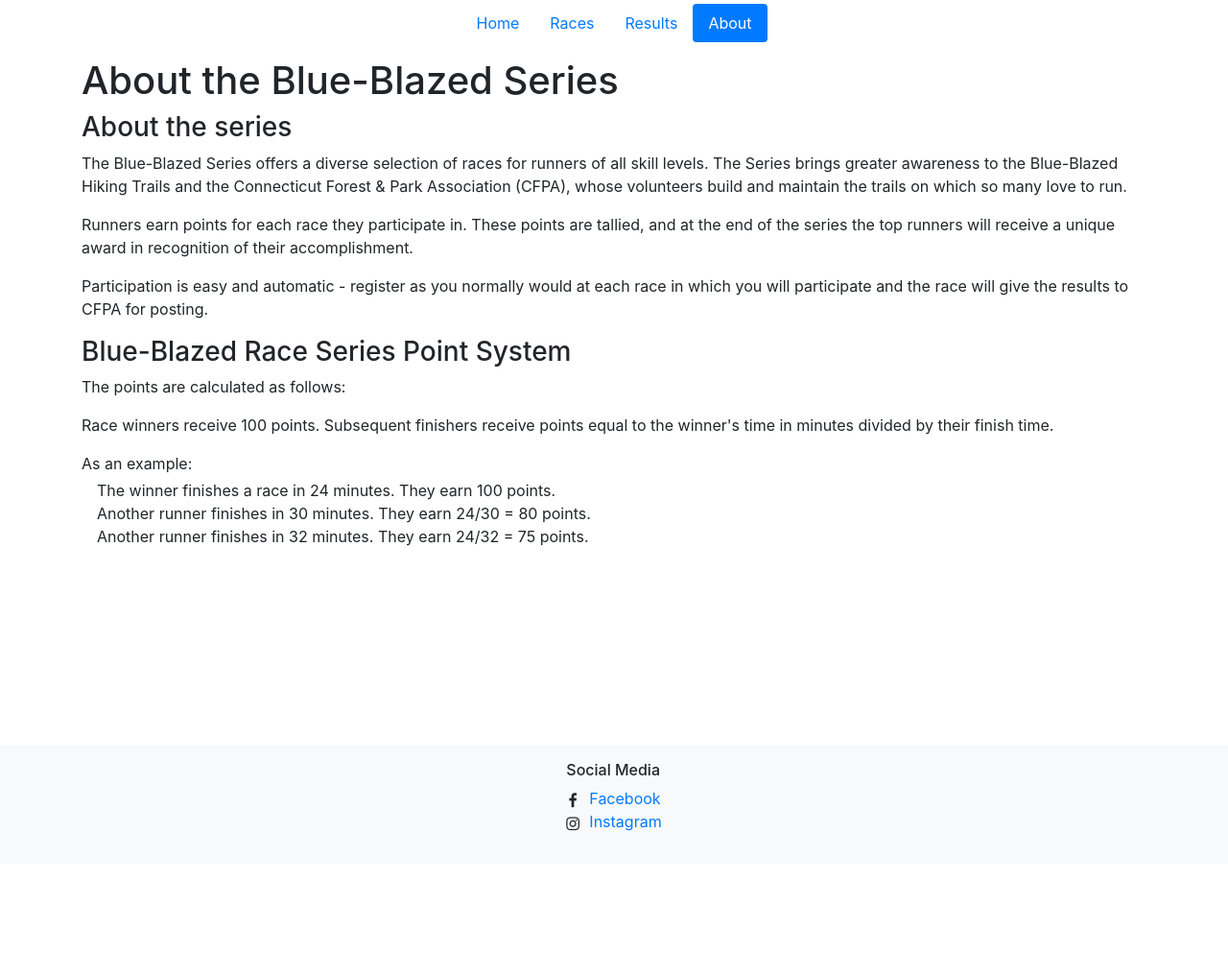
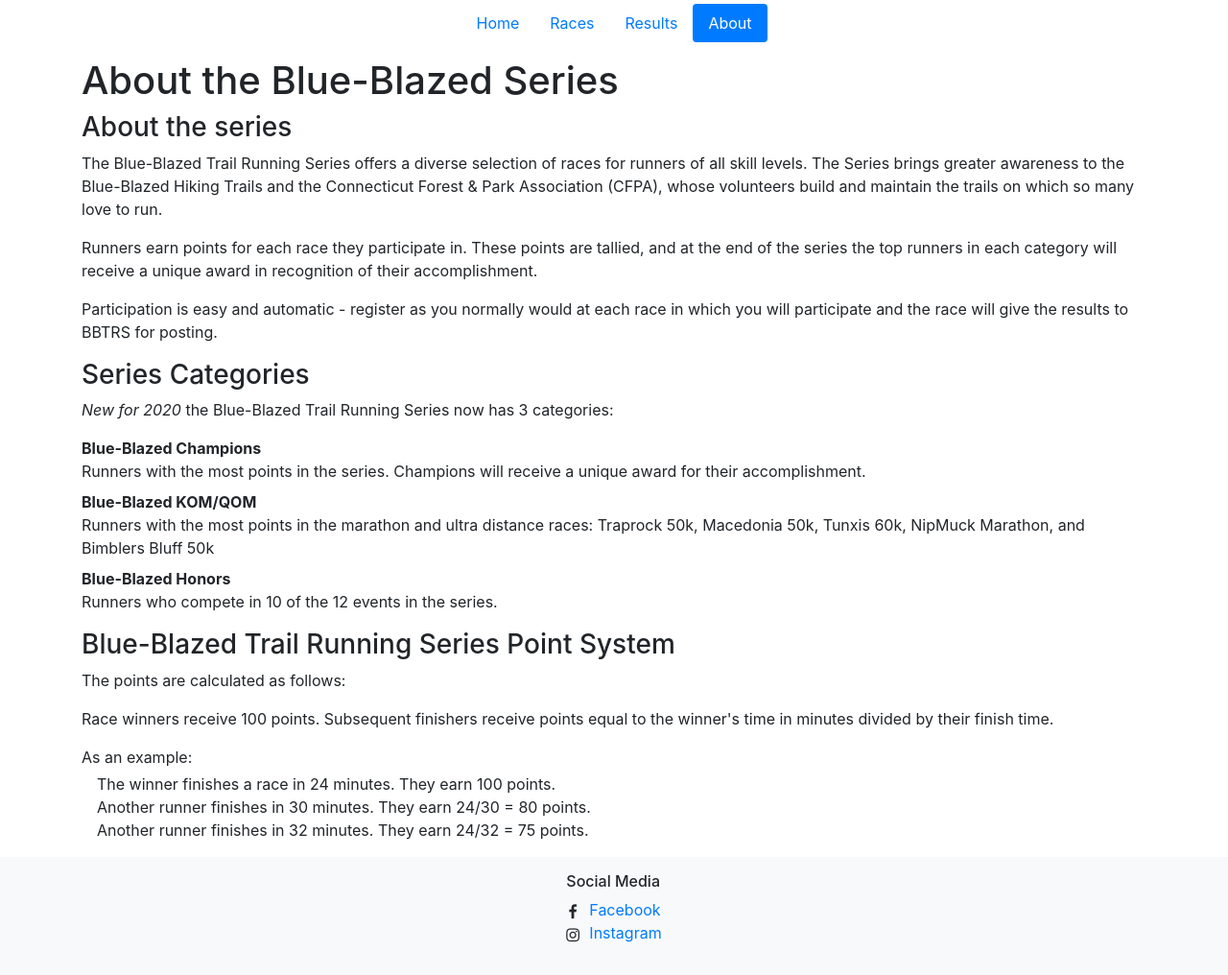
Before and after one commit to BlueBlazedTrailRunningSeries/BlueBlazedTrailRunningSeries.github.io, a Jekyll site: the page built from about.html, in a window 1280 px wide. Shown: the whole page at 96% size. Built offline with Jekyll 4.4.1, drawn with Linux system fonts in a browser that asks for light colours; before the commit the page ends 900 px from its top, so only the background shows below that.

Commit message:
Added new series categories to 'About' page

```diff
--- a/about.html
+++ b/about.html
@@ -7,18 +7,32 @@ title: About the Blue-Blazed Series
   <h1>{{ page.title }}</h1>
 
   <h2 class="h3">About the series</h2>
-  <p>The Blue-Blazed Series offers a diverse selection of races for runners of all
-      skill levels. The Series brings greater awareness to the Blue-Blazed Hiking
-      Trails and the Connecticut Forest &amp; Park Association (CFPA), whose volunteers
-      build and maintain the trails on which so many love to run.</p>
+  <p>The Blue-Blazed Trail Running Series offers a diverse selection of races for
+      runners of all skill levels. The Series brings greater awareness to the
+      Blue-Blazed Hiking Trails and the Connecticut Forest &amp; Park Association
+      (CFPA), whose volunteers build and maintain the trails on which so many love to
+      run.</p>
   <p>Runners earn points for each race they participate in. These points are tallied,
-      and at the end of the series the top runners will receive a unique award in
-      recognition of their accomplishment.</p>
+      and at the end of the series the top runners in each category will receive a
+      unique award in recognition of their accomplishment.</p>
   <p>Participation is easy and automatic - register as you normally would at each
-      race in which you will participate and the race will give the results to CFPA
+      race in which you will participate and the race will give the results to BBTRS
       for posting.</p>
 
-  <h2 class="h3">Blue-Blazed Race Series Point System</h2>
+  <h2 class="h3">Series Categories</h2>
+  <p><em>New for 2020</em> the Blue-Blazed Trail Running Series now has 3 categories:</p>
+  <dl>
+    <dt>Blue-Blazed Champions</dt>
+    <dd>Runners with the most points in the series. Champions will receive a unique
+        award for their accomplishment.</dd>
+    <dt>Blue-Blazed KOM/QOM</dt>
+    <dd>Runners with the most points in the marathon and ultra distance races: Traprock
+        50k, Macedonia 50k, Tunxis 60k, NipMuck Marathon, and Bimblers Bluff 50k</dd>
+    <dt>Blue-Blazed Honors</dt>
+    <dd>Runners who compete in 10 of the 12 events in the series.</dd>
+  </dl>
+
+  <h2 class="h3">Blue-Blazed Trail Running Series Point System</h2>
   <p>The points are calculated as follows:</p>
   <p>Race winners receive 100 points. Subsequent finishers receive points equal to
       the winner's time in minutes divided by their finish time.</p>
```
